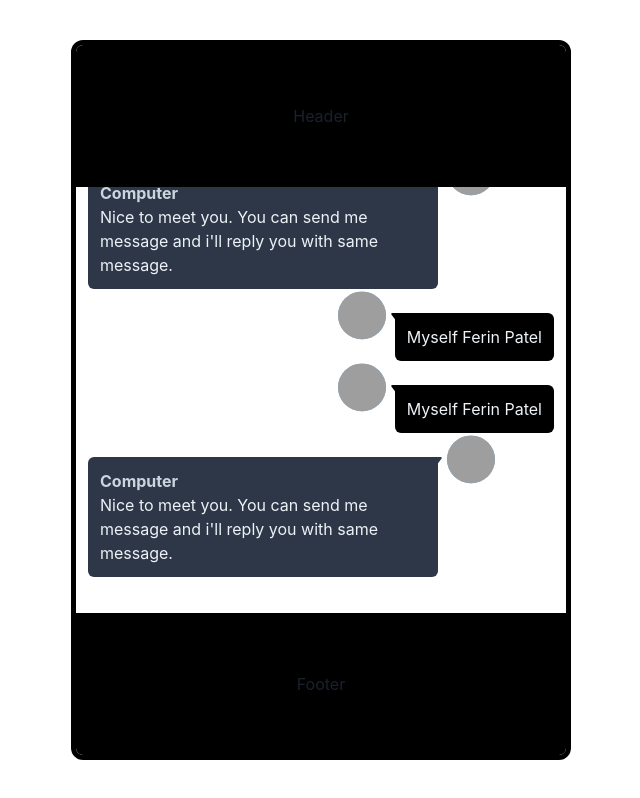
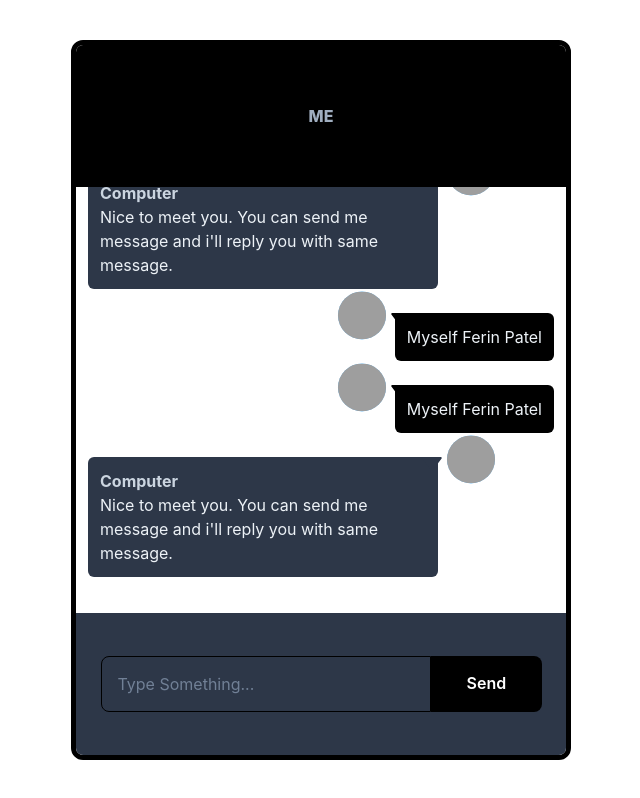
Before and after one commit to samuelbukoye/chatbox, a Next.js app: page / in a window 1280 px wide. Shown: the whole page, without its empty margins (319-959 px from the left). Built offline with nearby package versions, Linux system fonts and the light colour scheme; grey boxes are pictures that could not be loaded.

Commit message:
added header and footer ui

```diff
--- a/components/Chat/Footer.tsx
+++ b/components/Chat/Footer.tsx
@@ -1,10 +1,58 @@
-import { Grid } from '@chakra-ui/react';
+import { Button, Flex, Grid, Input } from '@chakra-ui/react';
 
-const Footer = () => {
+interface propArgs {
+  inputMessage: string;
+  setInputMessage: React.Dispatch<React.SetStateAction<string>>;
+  handleSendMessage: () => void;
+}
+
+const Footer = ({
+  inputMessage,
+  setInputMessage,
+  handleSendMessage,
+}: propArgs) => {
   return (
-    <Grid alignItems={'center'} justifyContent={'center'} bg={'black'}>
-      Footer
-    </Grid>
+    <Flex w="100%" bg={'gray.700'} alignItems="center" justifyContent="center">
+      <Grid w="90%" gridTemplateColumns={'1fr 25%'} h="40%">
+        <Input
+          placeholder="Type Something..."
+          w="full"
+          h="full"
+          borderLeftRadius="lg"
+          borderRightRadius="0"
+          border="1px solid black"
+          _focus={{
+            border: '1px solid black',
+          }}
+          onKeyPress={(e) => {
+            if (e.key === 'Enter') {
+              handleSendMessage();
+            }
+          }}
+          value={inputMessage}
+          onChange={(e) => setInputMessage(e.target.value)}
+        />
+        <Button
+          bg="black"
+          color="white"
+          borderRadius="none"
+          borderLeftRadius="0"
+          borderRightRadius="lg"
+          w="full"
+          h="full"
+          p="0"
+          _hover={{
+            bg: 'white',
+            color: 'black',
+            border: '1px solid black',
+          }}
+          disabled={inputMessage.trim().length <= 0}
+          onClick={handleSendMessage}
+        >
+          Send
+        </Button>
+      </Grid>
+    </Flex>
   );
 };
 
--- a/components/Chat/Header.tsx
+++ b/components/Chat/Header.tsx
@@ -1,9 +1,20 @@
 import { Grid } from '@chakra-ui/react';
 
-const Header = () => {
+interface propArgs {
+  user: string;
+}
+
+const Header = ({ user }: propArgs) => {
   return (
-    <Grid alignItems={'center'} justifyContent={'center'} bg={'black'}>
-      Header
+    <Grid
+      alignItems={'center'}
+      justifyContent={'center'}
+      bg={'black'}
+      textTransform="uppercase"
+      color="gray.400"
+      fontWeight="extrabold"
+    >
+      {user}
     </Grid>
   );
 };
--- a/components/Chat/Messages.tsx
+++ b/components/Chat/Messages.tsx
@@ -1,34 +1,16 @@
 import { TriangleDownIcon } from '@chakra-ui/icons';
 import { Avatar, Grid, GridItem, Text } from '@chakra-ui/react';
-import { useEffect, useRef, useState } from 'react';
+import { useEffect, useRef } from 'react';
 
-const Messages = () => {
-  const [messages, setMessages] = useState([
-    { user: 'computer', text: 'Hi, My Name is HoneyChat' },
-    { user: 'me', text: 'Hey there' },
-    { user: 'girlie', text: 'Hey there' },
-    { user: 'me', text: 'Myself Ferin Patel' },
-    {
-      user: 'computer',
-      text: "Nice to meet you. You can send me message and i'll reply you with same message.",
-    },
-    { user: 'computer', text: 'Hi, My Name is HoneyChat' },
-    { user: 'me', text: 'Hey there' },
-    { user: 'girlie', text: 'Hey there' },
-    {
-      user: 'computer',
-      text: "Nice to meet you. You can send me message and i'll reply you with same message.",
-    },
-    { user: 'me', text: 'Myself Ferin Patel' },
-    { user: 'me', text: 'Myself Ferin Patel' },
-    {
-      user: 'computer',
-      text: "Nice to meet you. You can send me message and i'll reply you with same message.",
-    },
-  ]);
+interface propArgs {
+  messages: {
+    user: string;
+    text: string;
+  }[];
+  user: string;
+}
 
-  const user = 'me';
-
+const Messages = ({ messages, user }: propArgs) => {
   const AlwaysScrollToBottom = () => {
     const elementRef = useRef<HTMLDivElement>(null);
     useEffect(() => {
--- a/components/Chat/index.tsx
+++ b/components/Chat/index.tsx
@@ -1,8 +1,50 @@
 import { Grid } from '@chakra-ui/react';
+import { useState } from 'react';
 import Footer from './Footer';
 import Header from './Header';
 import Messages from './Messages';
+
 const Chat = () => {
+  const [messages, setMessages] = useState([
+    { user: 'computer', text: 'Hi, My Name is HoneyChat' },
+    { user: 'me', text: 'Hey there' },
+    { user: 'girlie', text: 'Hey there' },
+    { user: 'me', text: 'Myself Ferin Patel' },
+    {
+      user: 'computer',
+      text: "Nice to meet you. You can send me message and i'll reply you with same message.",
+    },
+    { user: 'computer', text: 'Hi, My Name is HoneyChat' },
+    { user: 'me', text: 'Hey there' },
+    { user: 'girlie', text: 'Hey there' },
+    {
+      user: 'computer',
+      text: "Nice to meet you. You can send me message and i'll reply you with same message.",
+    },
+    { user: 'me', text: 'Myself Ferin Patel' },
+    { user: 'me', text: 'Myself Ferin Patel' },
+    {
+      user: 'computer',
+      text: "Nice to meet you. You can send me message and i'll reply you with same message.",
+    },
+  ]);
+  const [inputMessage, setInputMessage] = useState('');
+
+  const handleSendMessage = () => {
+    if (!inputMessage.trim().length) {
+      return;
+    }
+    const data = inputMessage;
+
+    setMessages((old) => [...old, { user: 'me', text: data }]);
+    setInputMessage('');
+
+    setTimeout(() => {
+      setMessages((old) => [...old, { user: 'computer', text: data }]);
+    }, 1000);
+  };
+  const user = 'me';
+
   return (
     <Grid
       alignItems={'center'}
@@ -19,9 +61,13 @@ const Chat = () => {
         overflow={'hidden'}
         border={'5px solid black'}
       >
-        <Header />
-        <Messages />
-        <Footer />
+        <Header user={user} />
+        <Messages messages={messages} user={user} />
+        <Footer
+          inputMessage={inputMessage}
+          setInputMessage={setInputMessage}
+          handleSendMessage={handleSendMessage}
+        />
       </Grid>
     </Grid>
   );
```
